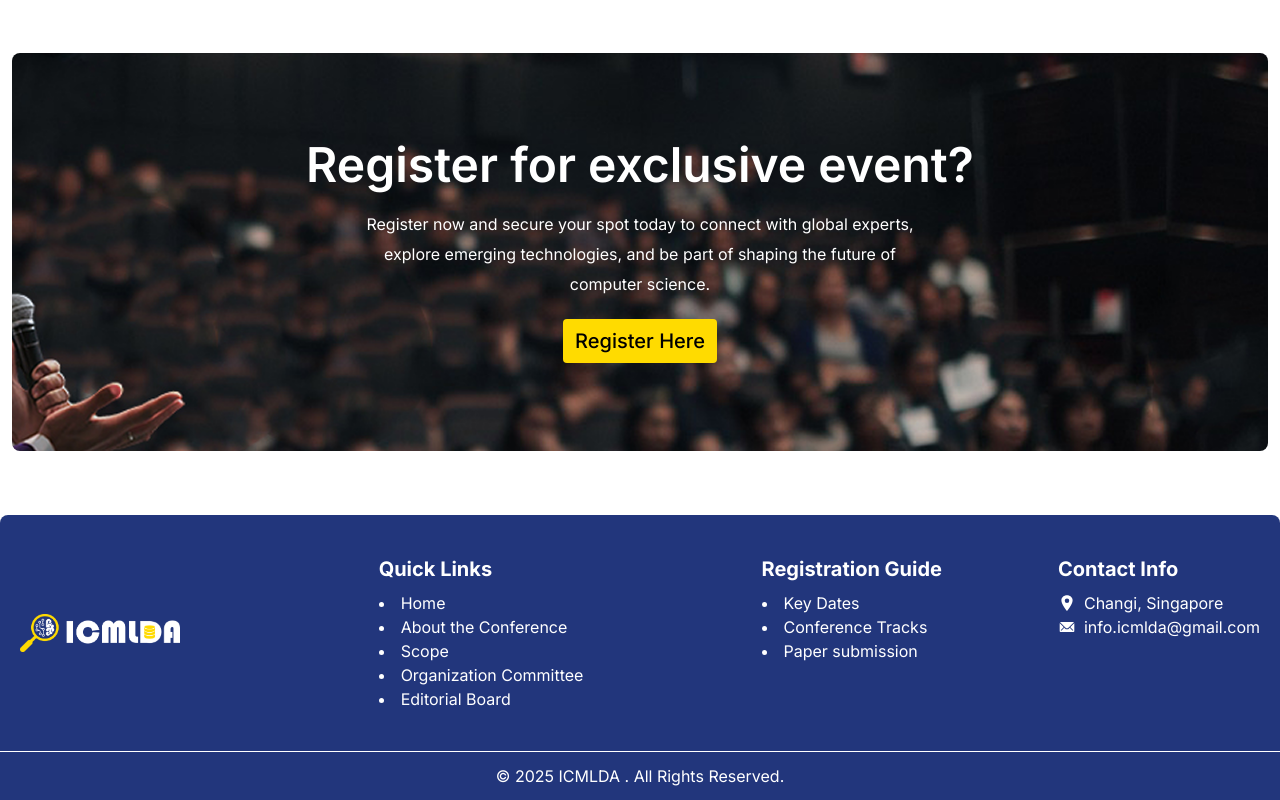
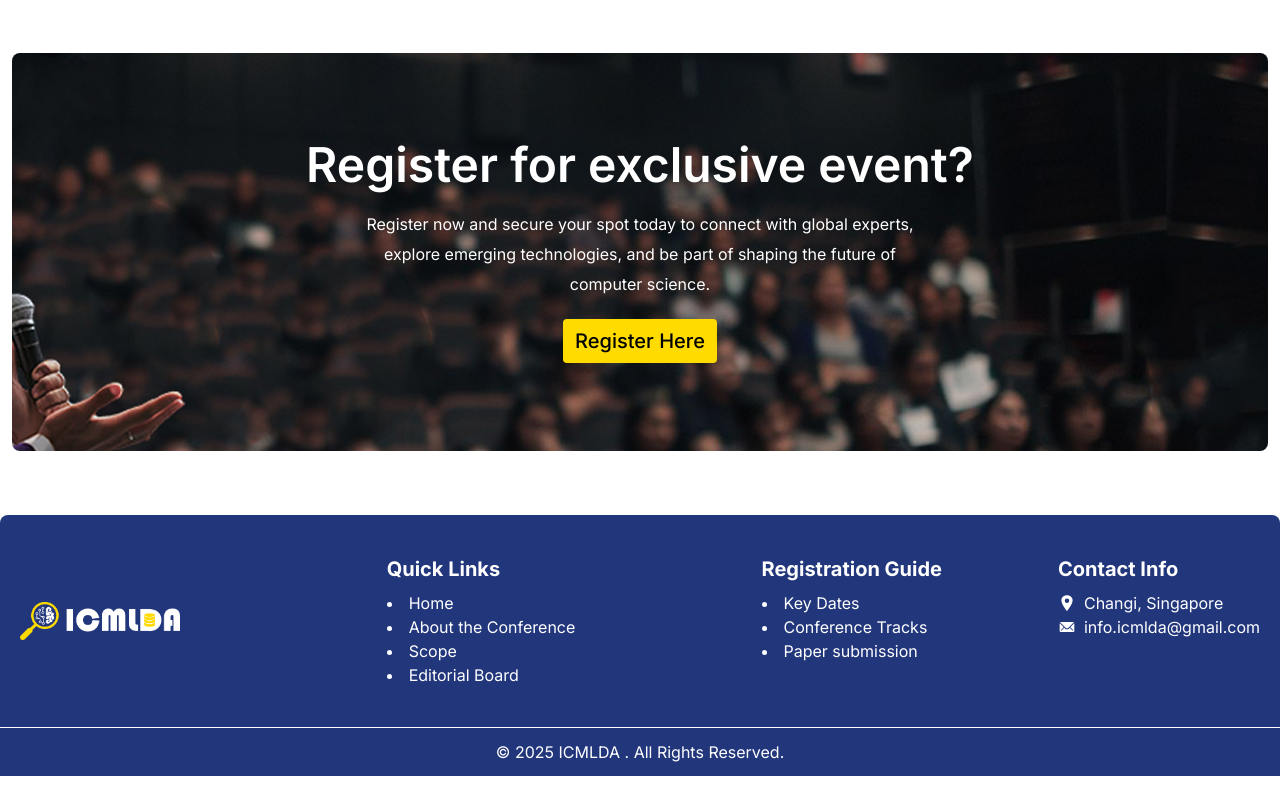
Before and after one commit to sathishtcz/icmlda, a React (Vite) app: page / in a window 1280 px wide. Shown: the part 3625-4425 px from the top of the page. After the commit the page ends 4401 px from the top, so only its background shows below. Built offline with nearby package versions, Linux system fonts and the light colour scheme; a web font is replaced by a local one.

Commit message:
editor router chnages

```diff
--- a/src/core/Footer/Footer.jsx
+++ b/src/core/Footer/Footer.jsx
@@ -35,7 +35,7 @@ const Footer = () => {
               <li><a href="/" className="hover:underline">Home</a></li>
               <li><a className="hover:underline w-fit"> <Link to='/about'>About the Conference</Link></a></li>
               <li><a className="hover:underline"><Link to='/scope'>Scope</Link> </a></li>
-              <li><a className="hover:underline"><Link to='/organizing-committee'>Organization Committee</Link></a></li>
+              {/* <li><a className="hover:underline"><Link to='/organizing-committee'>Organization Committee</Link></a></li> */}
               <li><a className="hover:underline"><Link to='/editorial-board'>Editorial Board</Link> </a></li>
             </ul>
           </div>
```
